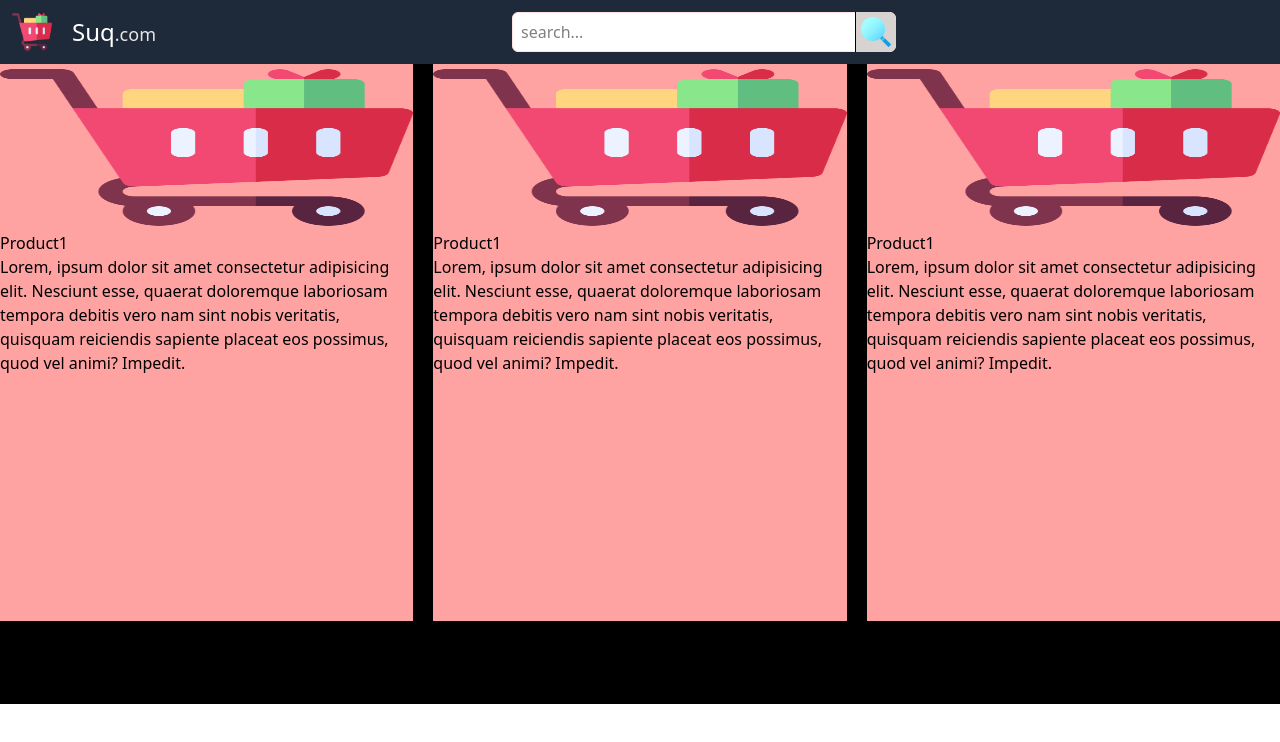
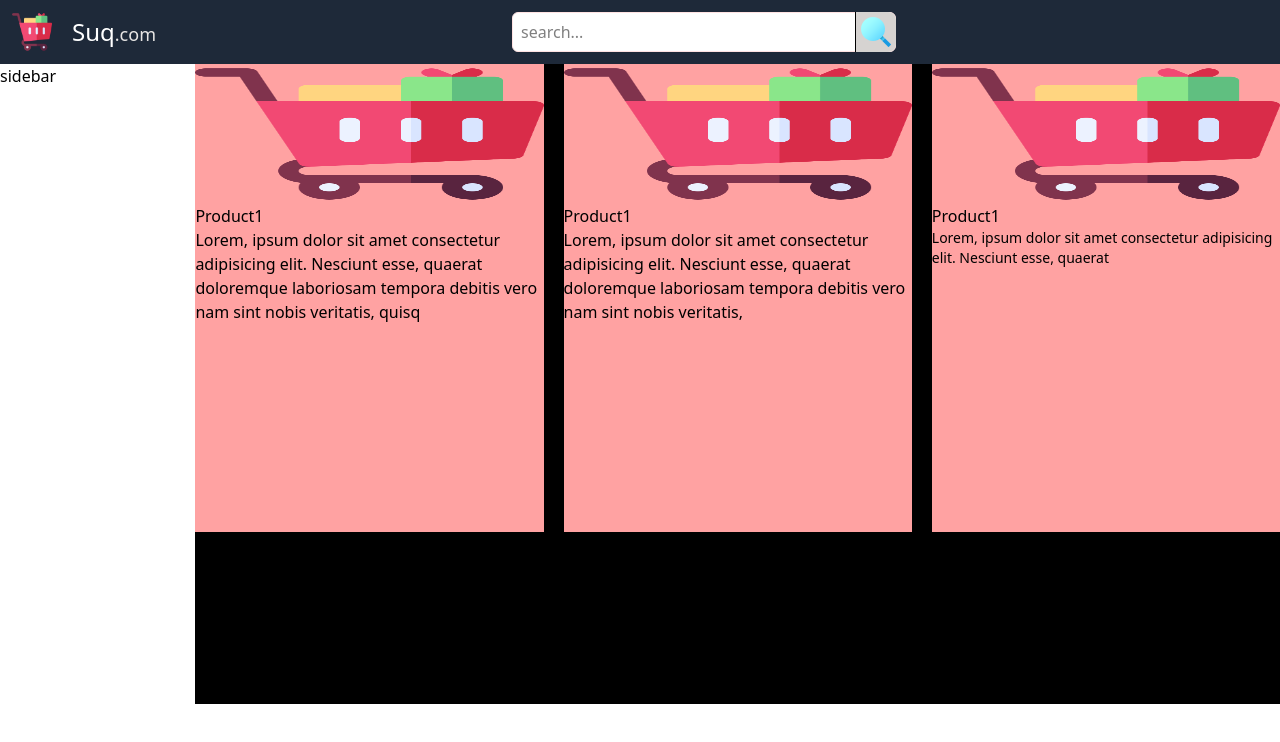
Before and after one commit to AneesIbnuKasim/MERN-mini-store, a React (Vite) app in the folder mini-store-fe/: page /products in a window 1280 px wide. Shown: the top 742 px of the page. Built offline with nearby package versions, Linux system fonts and the light colour scheme.

Commit message:
implimented state update logic in productReducer

```diff
--- a/mini-store-fe/src/components/ProductCard.jsx
+++ b/mini-store-fe/src/components/ProductCard.jsx
@@ -1,25 +1,26 @@
 import React from 'react'
 
 function ProductCard() {
+
   return (
     <>
       <div className='bg-black h-[80vh]'>
-        <div className='grid gap-5 h-[60%] grid-cols-3'>
+        <div className='grid gap-5  grid-cols-3'>
 
             <div className='bg-red-300'>
                 <img className='h-[30%] w-full' src="/trolley.png" alt="" />
                 <h6>Product1</h6>
-                <p>Lorem, ipsum dolor sit amet consectetur adipisicing elit. Nesciunt esse, quaerat doloremque laboriosam tempora debitis vero nam sint nobis veritatis, quisquam reiciendis sapiente placeat eos possimus, quod vel animi? Impedit.</p>
+                <p>Lorem, ipsum dolor sit amet consectetur adipisicing elit. Nesciunt esse, quaerat doloremque laboriosam tempora debitis vero nam sint nobis veritatis, quisq</p>
             </div>
             <div className='bg-red-300'>
                 <img className='h-[30%] w-full' src="/trolley.png" alt="" />
                 <h6>Product1</h6>
-                <p>Lorem, ipsum dolor sit amet consectetur adipisicing elit. Nesciunt esse, quaerat doloremque laboriosam tempora debitis vero nam sint nobis veritatis, quisquam reiciendis sapiente placeat eos possimus, quod vel animi? Impedit.</p>
+                <p>Lorem, ipsum dolor sit amet consectetur adipisicing elit. Nesciunt esse, quaerat doloremque laboriosam tempora debitis vero nam sint nobis veritatis, </p>
             </div>
             <div className='bg-red-300'>
                 <img className='h-[30%] w-full' src="/trolley.png" alt="" />
                 <h6>Product1</h6>
-                <p>Lorem, ipsum dolor sit amet consectetur adipisicing elit. Nesciunt esse, quaerat doloremque laboriosam tempora debitis vero nam sint nobis veritatis, quisquam reiciendis sapiente placeat eos possimus, quod vel animi? Impedit.</p>
+                <p className={'text-sm'}>Lorem, ipsum dolor sit amet consectetur adipisicing elit. Nesciunt esse, quaerat </p>
             </div>
 
 
--- /dev/null
+++ b/mini-store-fe/src/components/SideBar.jsx
@@ -0,0 +1,11 @@
+import React from 'react'
+
+function SideBar() {
+  return (
+    <div className='w-[50%]'>
+      sidebar
+    </div>
+  )
+}
+
+export default SideBar
--- a/mini-store-fe/src/contextApi/ProductProvider.jsx
+++ b/mini-store-fe/src/contextApi/ProductProvider.jsx
@@ -1,23 +1,20 @@
 import { createContext, useContext, useReducer } from "react";
-
-
-const ProductContext = createContext()
+import productReducer from "../reducer/productReducer";
 
 const initialState = {
         category : [],
         minPrice : 0,
         maxPrice : 100,
         search : '',
-        page : '',
-        limit: ''
+        page : 1,
+        limit: 6,
+        products: [],
+        loading: false,
+        error: null
+
     }
-    const productReducer = (state, action)=>{
-        switch(action.type) {
-            case 'CATEGORY_FILTER' : return {...state, category:[...state.category, action.payload]}
 
-            default : return state
-        }
-    }
+const ProductContext = createContext()
 
 const ProductProvider = ({children})=>{
 
--- a/mini-store-fe/src/pages/Products.jsx
+++ b/mini-store-fe/src/pages/Products.jsx
@@ -1,11 +1,14 @@
 import React from 'react'
 import ProductCard from '../components/ProductCard'
+import SideBar from '../components/SideBar'
 
 function Products() {
   return (
     <>
-      <ProductCard/>
-
+      <div className='flex flex-row w-full'>
+        <SideBar/>
+        <ProductCard/>
+      </div>
     </>
   )
 }
--- /dev/null
+++ b/mini-store-fe/src/reducer/productReducer.js
@@ -0,0 +1,15 @@
+
+
+
+const productReducer = (state, action)=>{
+        switch(action.type) {
+            case 'SET_PRODUCTS'    : return {...state,products:action.payload,loading:false}
+            case 'SET_FILTER' : if(action.key==='category') return {...state, [action.key]:action.value}
+                                 else return {...state, category:[...state.category,action.value]}
+            case 'SET_LOADING'    : return {...state,loading:true}
+
+            default : return state
+        }
+    }
+
+export default productReducer
```
